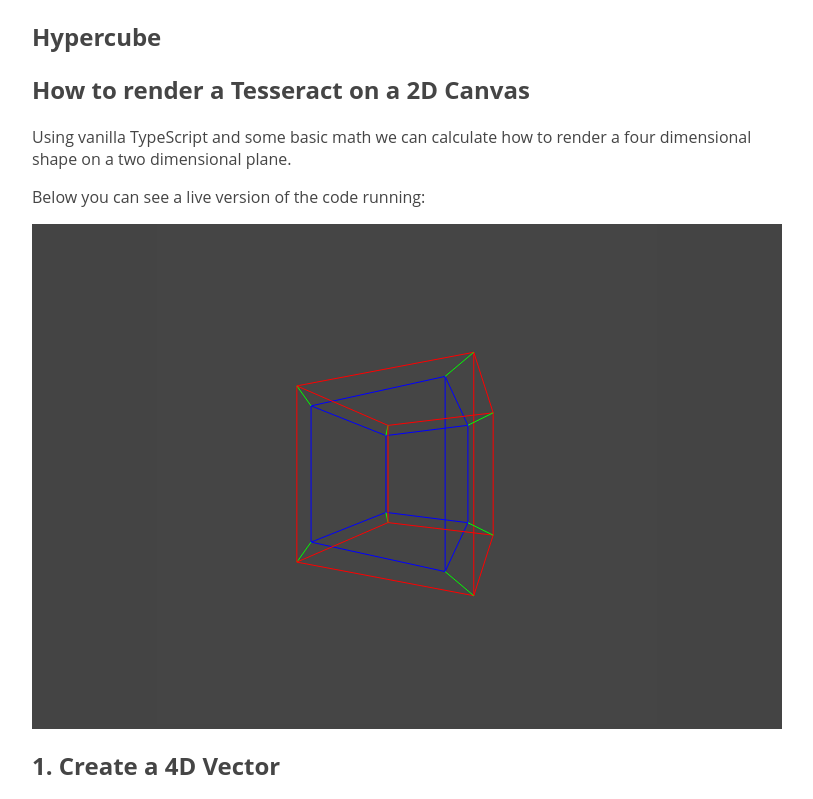
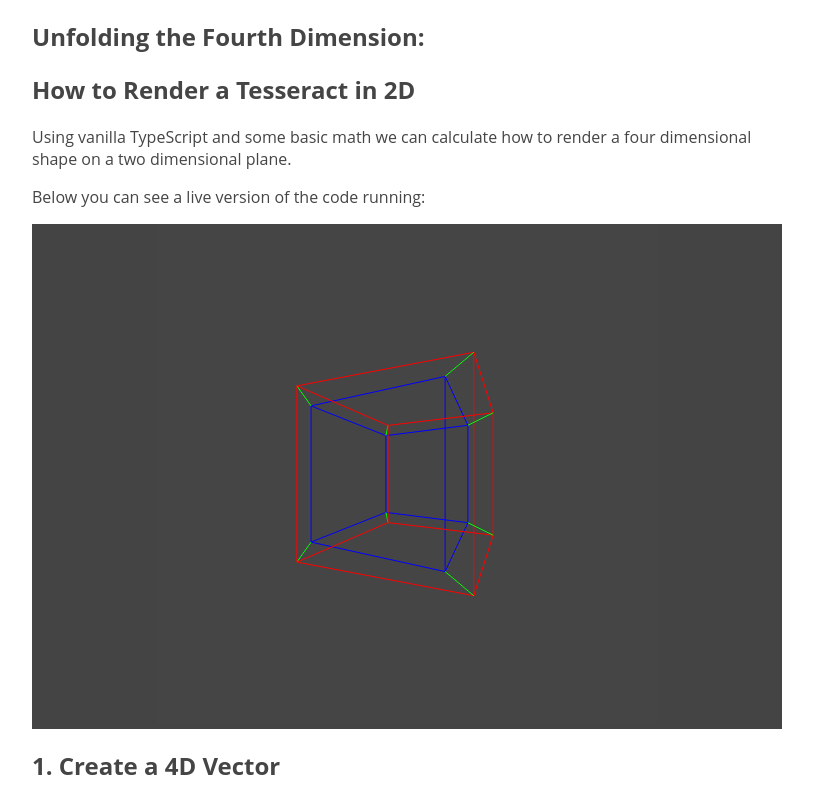
Before and after one commit to Juggern4ut/4d-render-calculation, a website: page dist/index.html in a window 1280 px wide. Shown: the top 799 px of the page, without its empty margins (233-1046 px from the left). Drawn offline with Linux system fonts and the light colour scheme.

Commit message:
improved title

```diff
--- a/dist/index.html
+++ b/dist/index.html
@@ -12,8 +12,8 @@
   <body>
     <main>
       <section>
-        <h1>Hypercube</h1>
-        <h2>How to render a Tesseract on a 2D Canvas</h2>
+        <h1>Unfolding the Fourth Dimension:</h1>
+        <h2>How to Render a Tesseract in 2D</h2>
       </section>
 
       <section>
@@ -47,9 +47,9 @@
           const dist = 2;<br />
           const w = 1 / (dist - this.w);<br />
           const projection3D = {<br />
-            x: this.x * w,<br />
-            y: this.y * w,<br />
-            z: this.z * w<br />
+          x: this.x * w,<br />
+          y: this.y * w,<br />
+          z: this.z * w<br />
           }<br />
 
           const w2 = 1 (dist - this.z);<br />
```
